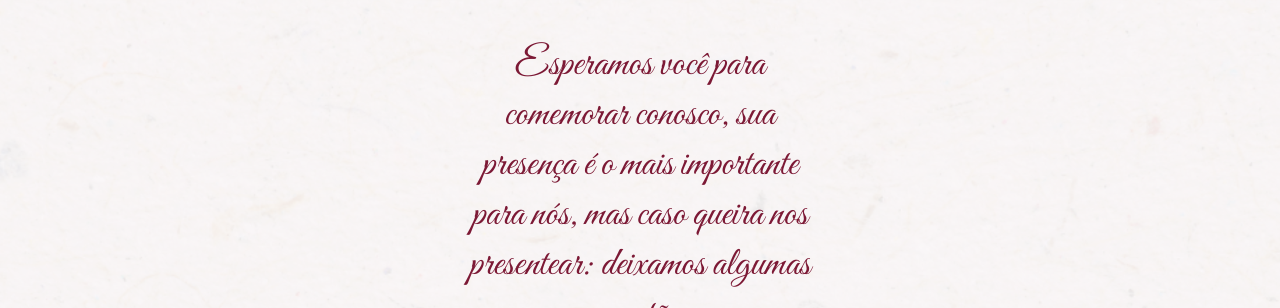
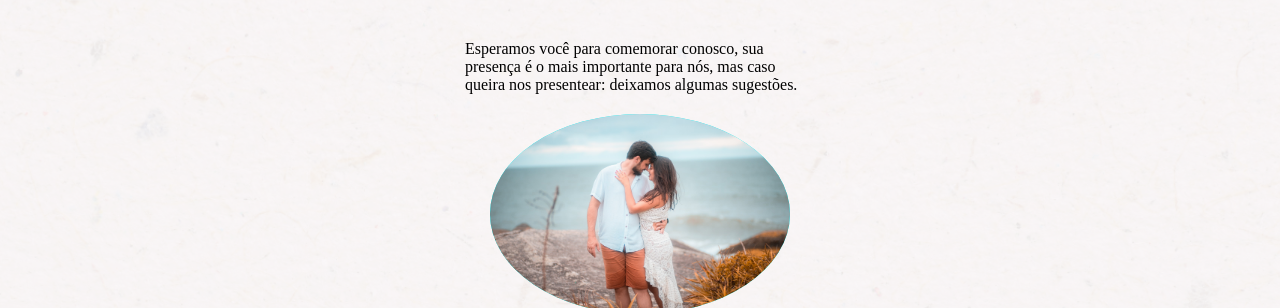
Before and after one commit to alem13/HeloEJunior, a plain HTML site: page index.html in a window 1280 px wide. Shown: the top 308 px of the page. Drawn offline with Linux system fonts and the light colour scheme.

Commit message:
Title Span

```diff
--- a/index.html
+++ b/index.html
@@ -13,7 +13,7 @@
 </head>
 <body>
     <div id="container" >
-        <span class="spanText title">Esperamos você para comemorar conosco, sua presença é o mais importante para nós,
+        <span class="spanText">Esperamos você para comemorar conosco, sua presença é o mais importante para nós,
             mas caso queira nos presentear:
             deixamos algumas sugestões.
 
```
